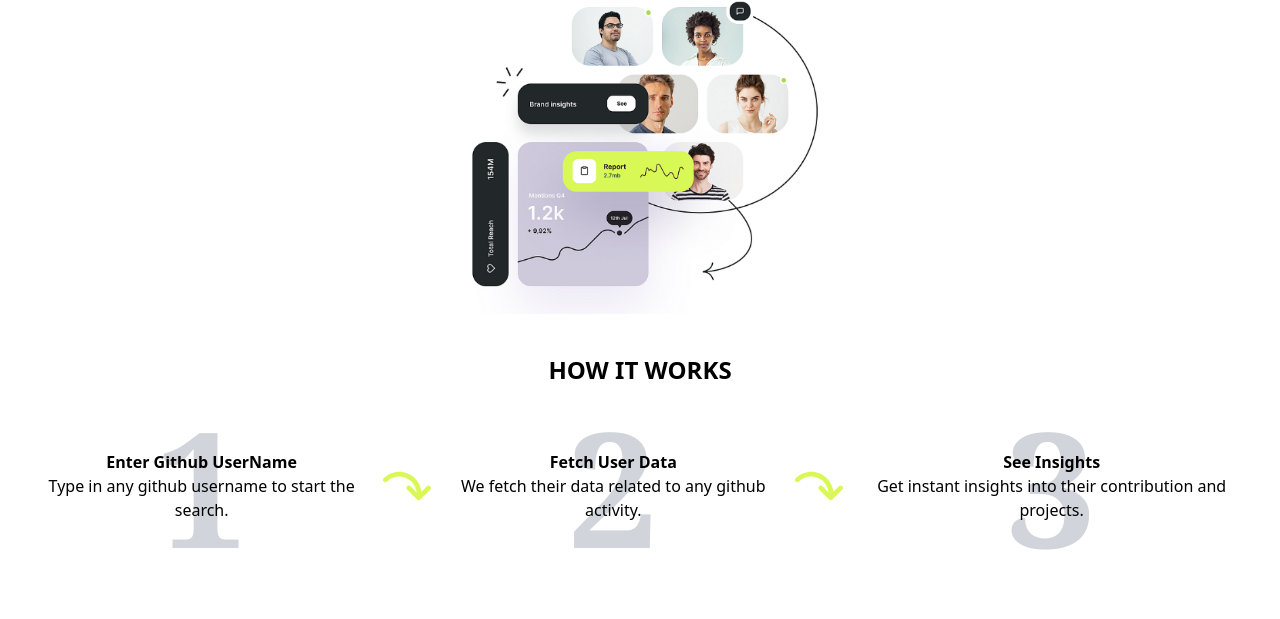
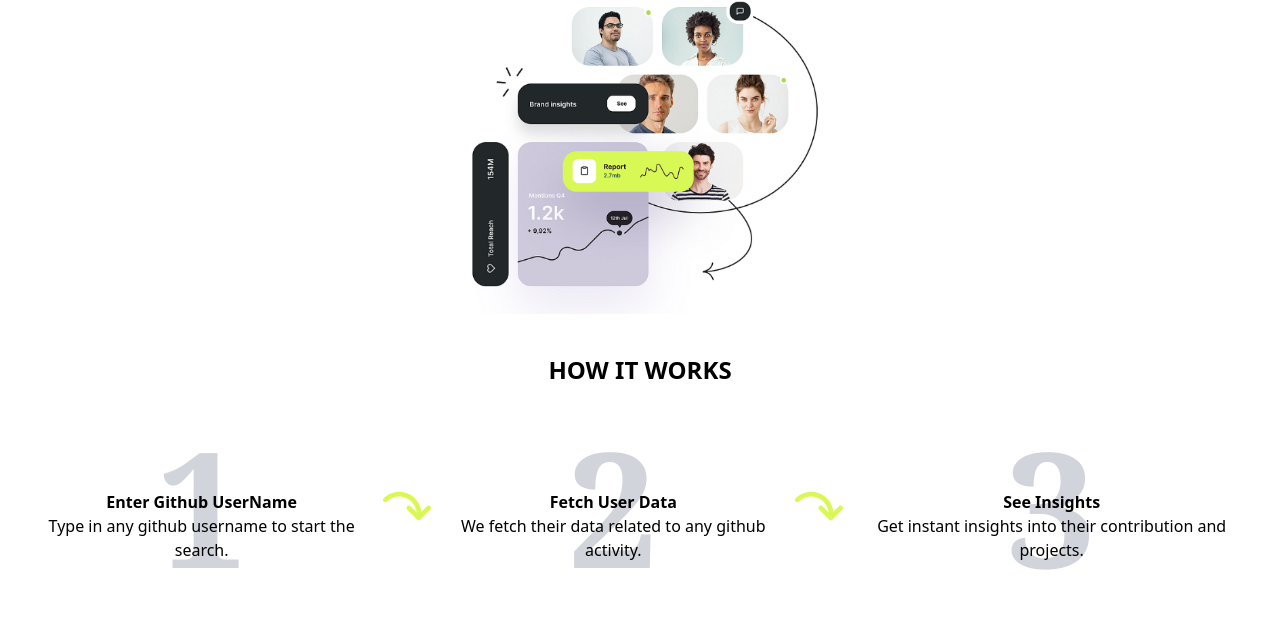
Before and after one commit to Priyanka-Chettri/GitInsightX, a website: page src/index.html in a window 1280 px wide. Shown: the part 598-1217 px from the top of the page. Drawn offline with nearby package versions, Linux system fonts and the light colour scheme.

Commit message:
removed the mt from each div and added padding to the p instead

```diff
--- a/src/index.html
+++ b/src/index.html
@@ -85,23 +85,23 @@
         <div class="flex flex-col p-5 items-center justify-center lg:flex-row">
             <div class="flex flex-col items-center justify-center relative h-35">
                     <p class=" font-serif font-bold text-[160px] absolute  top-0 left-0 right-0 bottom-0  flex items-center justify-center text-gray-300 -z-10">1</p>
-                    <p class="font-bold" >Enter Github UserName</p>
+                    <p class="font-bold pt-10" >Enter Github UserName</p>
                     <p class="text-center">Type in any github username to start the search.</p>
             </div>
             <div class="flex items-start justify-center mt-10 md:mt-0">
                 <img src="assets/Icons/arrow_svg.svg" class="h-12 w-12"/>
             </div>
-            <div class="flex flex-col items-center justify-center relative h-35 mt-10 md:mt-0">
+            <div class="flex flex-col items-center justify-center relative h-35">
                 <p class=" font-serif font-bold text-[160px] absolute top-0 left-0 right-0 bottom-0 flex items-center justify-center text-gray-300 -z-10">2</p>
-                <p class="font-bold" >Fetch User Data</p>
+                <p class="font-bold pt-10" >Fetch User Data</p>
                 <p class="text-center">We fetch their data related to any github activity.</p>
             </div>
             <div class="flex items-start justify-center mt-10 md:mt-0">
                 <img src="assets/Icons/arrow_svg.svg" class="h-12 w-12"/>
             </div>
-            <div class="flex flex-col items-center justify-center relative h-35 mt-10 md:mt-0">
+            <div class="flex flex-col items-center justify-center relative h-35">
                 <p class=" font-serif font-bold text-[160px] absolute  top-0 left-0 right-0 bottom-0 flex items-center justify-center text-gray-300 -z-10">3</p>
-                <p class="font-bold" >See Insights</p>
+                <p class="font-bold pt-10" >See Insights</p>
                 <p class="text-center">Get instant insights into their contribution and projects.</p>
             </div>
         </div>
```
